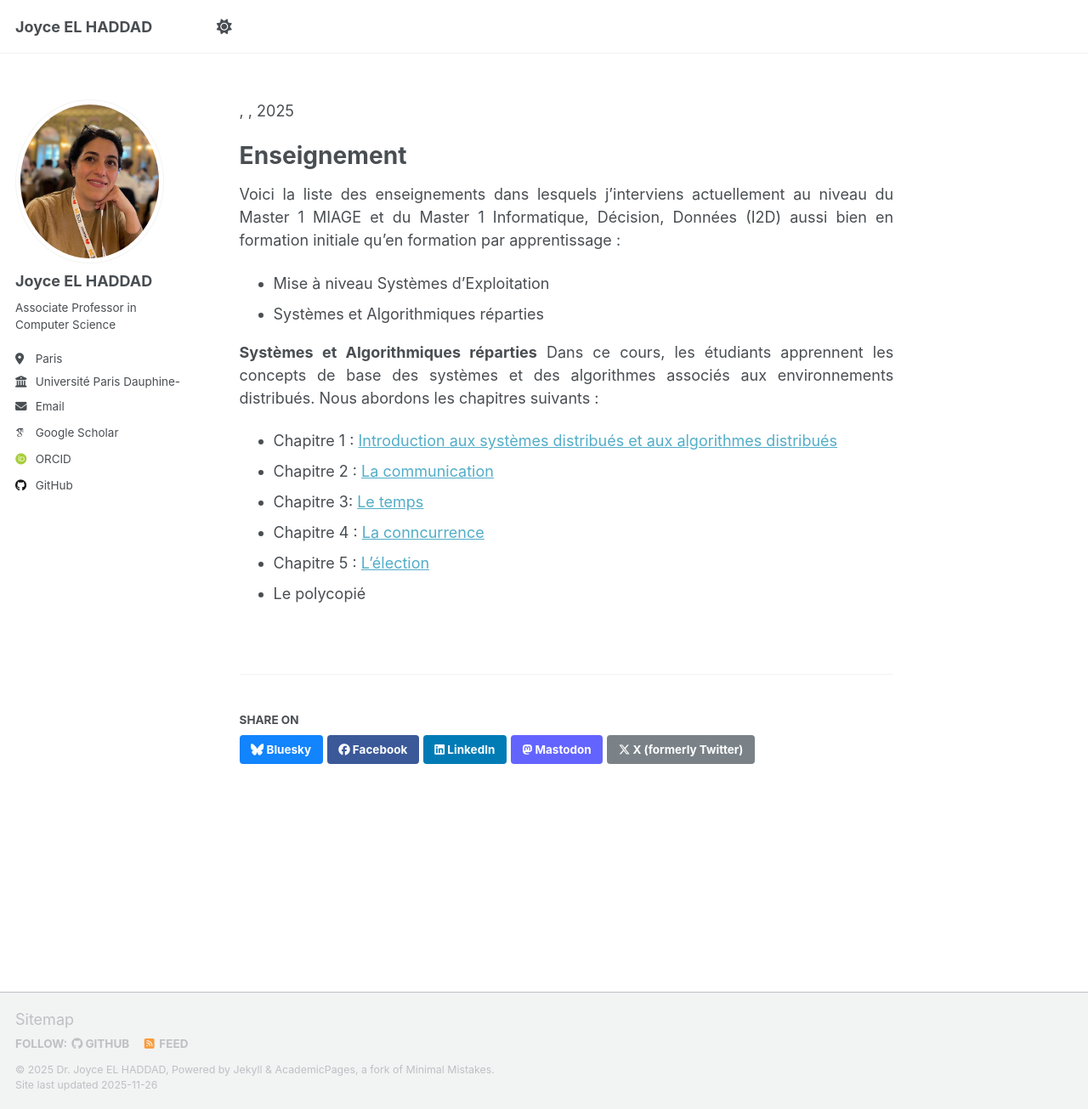
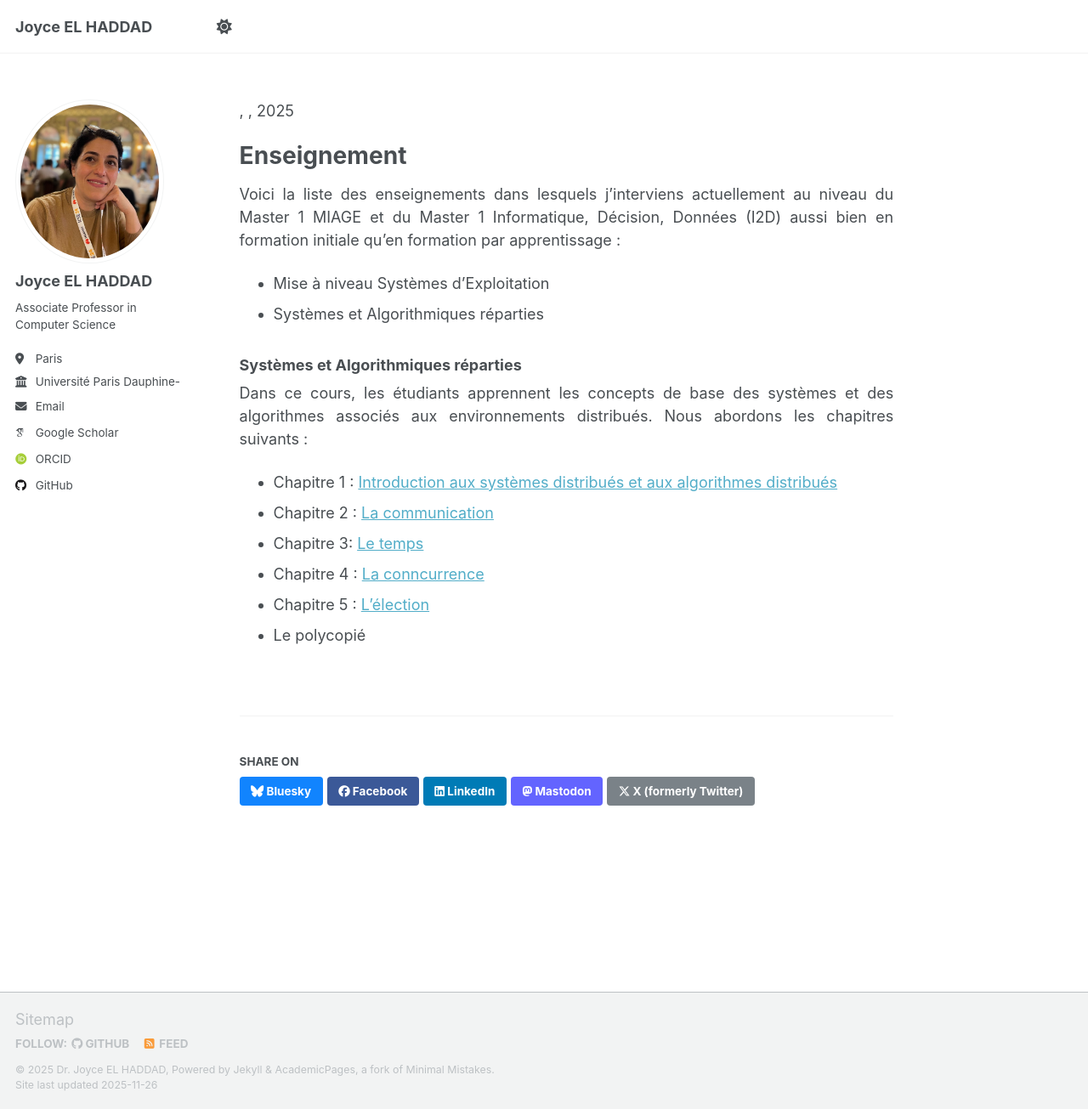
Before and after one commit to joyceelhaddad/joyceelhaddad.github.io, a Jekyll site: the page built from _teaching/25-26-teaching.md, in a window 1280 px wide and 1305 px high. Shown: the whole window at 85% size. Built offline with Jekyll 4.4.1, drawn with Linux system fonts in a browser that asks for light colours; some web fonts are replaced; a script that is not in the unit is left out.

```diff
--- a/_teaching/25-26-teaching.md
+++ b/_teaching/25-26-teaching.md
@@ -10,7 +10,7 @@ Voici la liste des enseignements dans lesquels j'interviens actuellement au nive
 - Mise à niveau Systèmes d'Exploitation
 - Systèmes et Algorithmiques réparties
 
-**Systèmes et Algorithmiques réparties**
+### Systèmes et Algorithmiques réparties
 Dans ce cours, les étudiants apprennent les concepts de base des systèmes et des algorithmes associés aux environnements distribués. Nous abordons les chapitres suivants :
 - Chapitre 1 : [Introduction aux systèmes distribués et aux algorithmes distribués](https://joyceelhaddad.github.io/files/SAR/2_Chapitre1_Generalites.pdf)
 - Chapitre 2 : [La communication](https://joyceelhaddad.github.io/files/SAR/3_Chapitre2_Communication.pdf)
```
